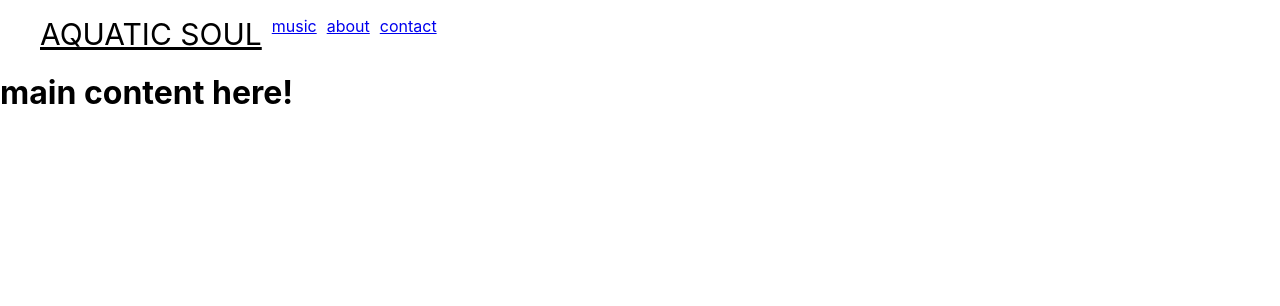
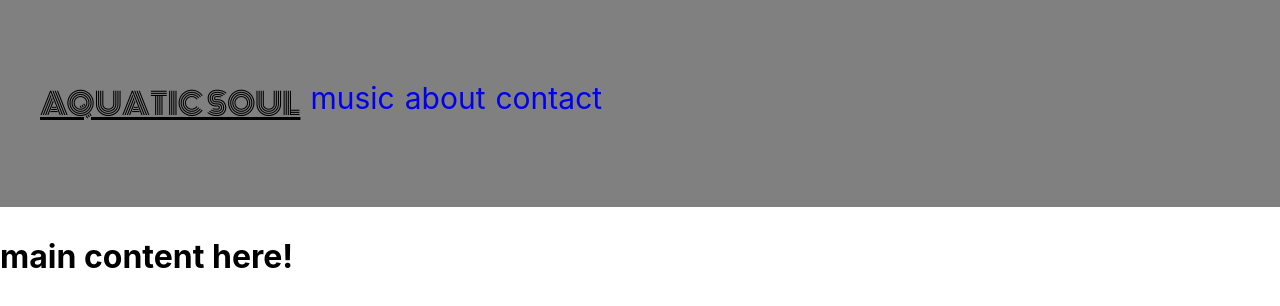
Before and after one commit to Cglowicki/aquatic-soul, a React (Create React App) app: page / in a window 1280 px wide. Shown: the top 306 px of the page. Built offline with nearby package versions, Linux system fonts and the light colour scheme.

Commit message:
link font for main logo, style nav

```diff
--- a/public/index.html
+++ b/public/index.html
@@ -1,14 +1,15 @@
 <!DOCTYPE html>
 <html lang="en">
+
 <head>
   <meta charset="utf-8" />
   <link rel="icon" href="%PUBLIC_URL%/favicon.ico" />
+  <link rel="preconnect" href="https://fonts.googleapis.com">
+  <link rel="preconnect" href="https://fonts.gstatic.com" crossorigin>
+  <link href="https://fonts.googleapis.com/css2?family=Monoton&display=swap" rel="stylesheet">
   <meta name="viewport" content="width=device-width, initial-scale=1" />
   <meta name="theme-color" content="#000000" />
-    <meta
-      name="description"
-      content="Web site created using create-react-app"
-    />
+  <meta name="description" content="Web site created using create-react-app" />
   <link rel="apple-touch-icon" href="%PUBLIC_URL%/logo192.png" />
   <!--
       manifest.json provides metadata used when your web app is installed on a
@@ -26,6 +27,7 @@
     -->
   <title>React App</title>
 </head>
+
 <body>
   <noscript>You need to enable JavaScript to run this app.</noscript>
   <div id="root"></div>
@@ -40,4 +42,5 @@
       To create a production bundle, use `npm run build` or `yarn build`.
     -->
 </body>
+
 </html>
--- a/src/App.js
+++ b/src/App.js
@@ -20,11 +20,9 @@
     <div className='App'>
       <Router>
         <Nav />
-        <div>
-          <Route exact path='/music' component={Music} />
-          <Route exact path='/about' component={About} />
-          <Route exact path='/contact' component={Contact} />
-        </div>
+        <Route exact path='/music' component={Music} />
+        <Route exact path='/about' component={About} />
+        <Route exact path='/contact' component={Contact} />
         <Route exact path='/' component={Home} />
       </Router>
     </div>
--- a/src/components/Nav.scss
+++ b/src/components/Nav.scss
@@ -2,15 +2,20 @@
   color: black;
   font-size: 30px;
   padding-right: 10px;
+  font-family: 'Monoton', cursive;
 }
 
 .nav-menu {
-  text-decoration: none;
+  font-size: 30px;
   list-style-type: none;
   display: flex;
-  justify-content: flex-start;
+  background-color: grey;
+  margin-top: 0px;
+  padding-top: 10vh;
+  padding-bottom: 10vh;
 
   .nav-link {
     padding-right: 10px;
+    text-decoration: none;
   }
 }
```
Lines whose indentation alone changed are shown as unchanged.
